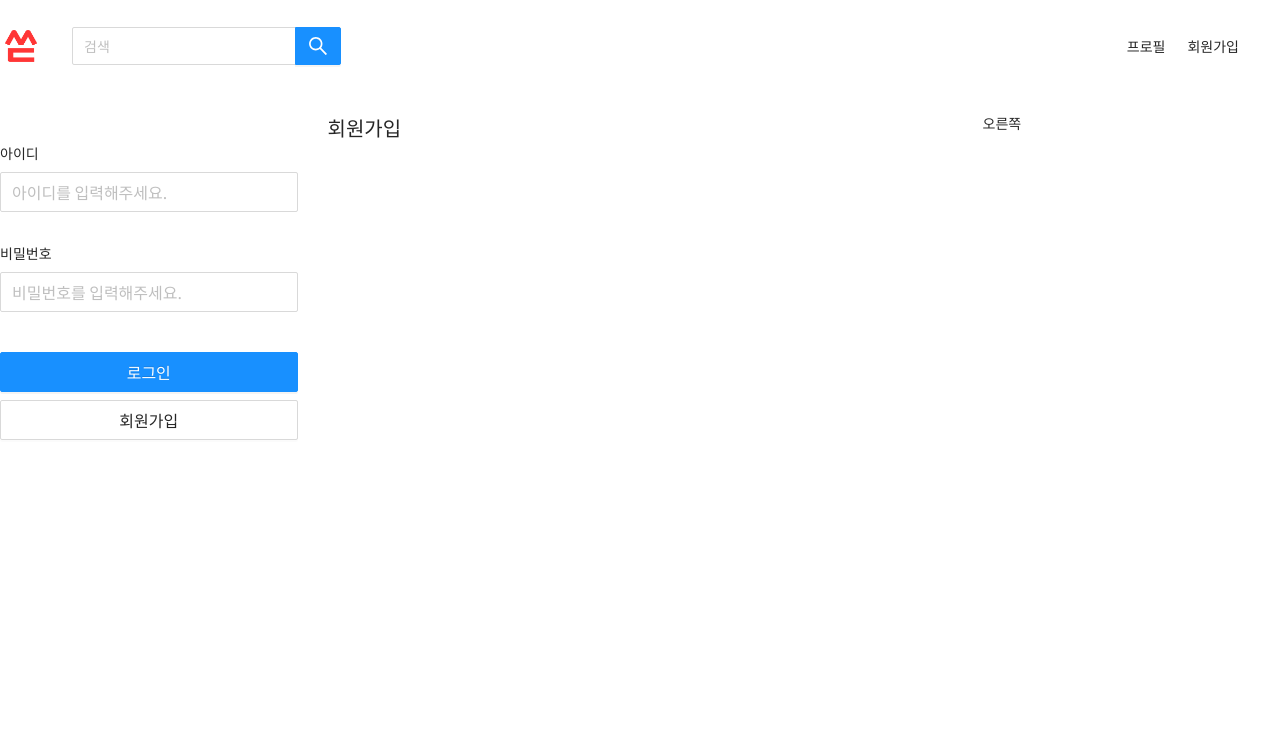
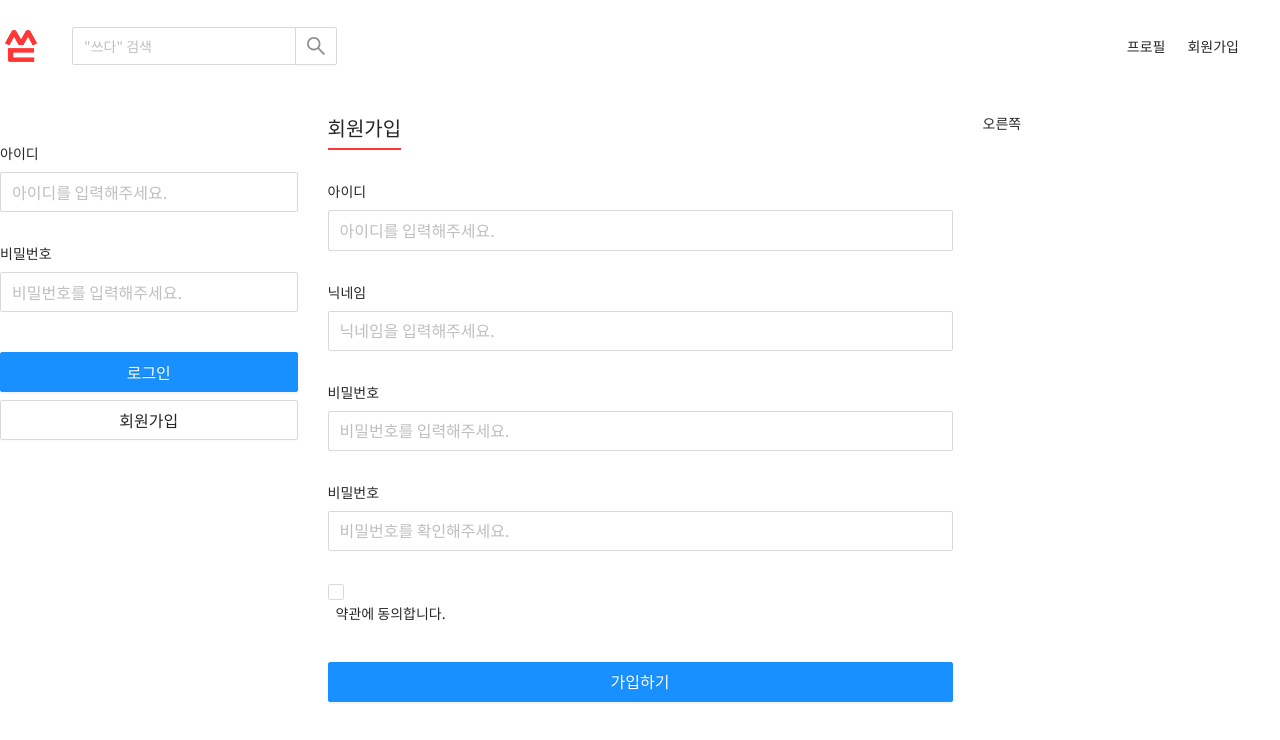
Before and after one commit to kimyang-sun/write, a Next.js app: page /signup in a window 1280 px wide. Shown: the top 740 px of the page. Built offline with nearby package versions, Linux system fonts and the light colour scheme.

Commit message:
회원가입 Form 컴포넌트 추가 및 적용

```diff
--- /dev/null
+++ b/components/FormErrorMessage.tsx
@@ -0,0 +1,20 @@
+import React from 'react';
+import styled from 'styled-components';
+// Types
+type FormErrorMessage = {
+  errorMessage: string;
+};
+
+// styled conponents
+const StyledFormErrorMessage = styled.div`
+  position: absolute;
+  padding-left: 5px;
+  color: ${props => props.theme.color.main};
+`;
+
+// export
+function FormErrorMessage({ errorMessage }: FormErrorMessage) {
+  return <StyledFormErrorMessage>{errorMessage}</StyledFormErrorMessage>;
+}
+
+export default FormErrorMessage;
--- a/components/Header.tsx
+++ b/components/Header.tsx
@@ -57,7 +57,8 @@ const StyledSearch = styled(Search)`
   }
 
   .ant-btn {
-    padding: 4px 12px;
+    width: auto;
+    padding: 4px 10px;
   }
 
   svg {
@@ -77,7 +78,7 @@ function Header() {
           </a>
         </Link>
       </Logo>
-      <StyledSearch placeholder="검색" enterButton></StyledSearch>
+      <StyledSearch placeholder='"쓰다" 검색'></StyledSearch>
       <Nav>
         <Link href="/profile">
           <a>프로필</a>
--- a/components/LoginForm.tsx
+++ b/components/LoginForm.tsx
@@ -4,7 +4,8 @@ import React from 'react';
 import { Controller, useForm } from 'react-hook-form';
 import styled from 'styled-components';
 import { yupResolver } from '@hookform/resolvers/yup';
-import * as yup from 'yup';
+import { loginValidation } from 'src/yup';
+import FormErrorMessage from './FormErrorMessage';
 
 // Types
 type LoginFormProps = {
@@ -19,6 +20,7 @@ type LoginInputType = {
 // styled components
 const StyledLoginForm = styled(Form)`
   > div:not(:last-child) {
+    // 버튼박스만 제외하고
     margin-top: 30px;
     position: relative;
   }
@@ -32,34 +34,15 @@ const StyledLoginForm = styled(Form)`
     margin-bottom: 8px;
   }
 
-  .signup__btnBox {
+  .login__btnBox {
     margin-top: 40px;
   }
 `;
 
-const SignupErrorMessage = styled.div`
-  position: absolute;
-  color: ${props => props.theme.color.main};
-`;
-
-// Yup으로 유효성 검사
-const validationSchema = yup.object({
-  userId: yup
-    .string()
-    .required('아이디를 입력해주세요.')
-    .max(12, '아이디는 12자리 이하여야 합니다.')
-    .min(4, '아이디는 4자리 이상이어야 합니다.'),
-  password: yup
-    .string()
-    .required('비밀번호를 입력해주세요.')
-    .max(15, '비밀번호는 15자리 이하여야 합니다.')
-    .min(4, '비밀번호는 4자리 이상이어야 합니다.'),
-});
-
-// 리턴 컴포넌트
+// export
 function LoginForm({ setIsLoggedIn }: LoginFormProps) {
   const { handleSubmit, errors, control } = useForm<LoginInputType>({
-    resolver: yupResolver(validationSchema),
+    resolver: yupResolver(loginValidation),
   });
   const onSubmit = handleSubmit((data: LoginInputType) => {
     console.log(data);
@@ -79,7 +62,9 @@ function LoginForm({ setIsLoggedIn }: LoginFormProps) {
           defaultValue=""
         />
         {errors.userId && (
-          <SignupErrorMessage>{errors.userId.message}</SignupErrorMessage>
+          <FormErrorMessage
+            errorMessage={errors.userId.message}
+          ></FormErrorMessage>
         )}
       </div>
       <div>
@@ -93,10 +78,12 @@ function LoginForm({ setIsLoggedIn }: LoginFormProps) {
           defaultValue=""
         />
         {errors.password && (
-          <SignupErrorMessage>{errors.password.message}</SignupErrorMessage>
+          <FormErrorMessage
+            errorMessage={errors.password.message}
+          ></FormErrorMessage>
         )}
       </div>
-      <div className="signup__btnBox">
+      <div className="login__btnBox">
         <Button type="primary" htmlType="submit" block>
           로그인
         </Button>
--- a/components/PageTitle.tsx
+++ b/components/PageTitle.tsx
@@ -8,6 +8,10 @@ type PageTitleProps = {
 
 const StyledPageTitle = styled.h2`
   font-size: 1.25rem;
+  display: inline-block;
+  padding-bottom: 5px;
+  margin-bottom: 30px;
+  border-bottom: 2px solid ${props => props.theme.color.main};
 `;
 
 // export
--- /dev/null
+++ b/components/SignupForm.tsx
@@ -0,0 +1,128 @@
+import React from 'react';
+import styled from 'styled-components';
+import { Button, Checkbox, Form, Input } from 'antd';
+import { Controller, useForm } from 'react-hook-form';
+import { yupResolver } from '@hookform/resolvers/yup';
+import { signupValidation } from 'src/yup';
+import FormErrorMessage from 'components/FormErrorMessage';
+
+// Types
+type SignupInputType = {
+  userId: string;
+  nickname: string;
+  password: string;
+  password2: string;
+  term: boolean;
+};
+
+// styled components
+const StyledSignupForm = styled(Form)`
+  > div:not(:first-child) {
+    margin-top: 30px; // ID 인풋박스만 제외하고
+  }
+
+  > div:not(:last-child) {
+    position: relative; // 버튼 박스만 제외하고
+  }
+
+  > div > label {
+    display: inline-block;
+    padding-bottom: 8px;
+  }
+`;
+
+// export
+function SignupForm() {
+  const { handleSubmit, errors, control } = useForm<SignupInputType>({
+    resolver: yupResolver(signupValidation),
+    mode: 'onBlur',
+  });
+
+  const onSubmit = handleSubmit((data: SignupInputType) => {
+    console.log(data);
+  });
+
+  return (
+    <StyledSignupForm onFinish={onSubmit} size="large">
+      <div>
+        <label htmlFor="userId">아이디</label>
+        <Controller
+          as={<Input />}
+          type="text"
+          name="userId"
+          control={control}
+          placeholder="아이디를 입력해주세요."
+          defaultValue=""
+        />
+        {errors.userId && (
+          <FormErrorMessage errorMessage={errors.userId.message} />
+        )}
+      </div>
+      <div>
+        <label htmlFor="nickname">닉네임</label>
+        <Controller
+          as={<Input />}
+          type="text"
+          name="nickname"
+          control={control}
+          placeholder="닉네임을 입력해주세요."
+          defaultValue=""
+        />
+        {errors.nickname && (
+          <FormErrorMessage errorMessage={errors.nickname.message} />
+        )}
+      </div>
+      <div>
+        <label htmlFor="password">비밀번호</label>
+        <Controller
+          as={<Input />}
+          type="password"
+          name="password"
+          control={control}
+          placeholder="비밀번호를 입력해주세요."
+          defaultValue=""
+        />
+        {errors.password && (
+          <FormErrorMessage errorMessage={errors.password.message} />
+        )}
+      </div>
+      <div>
+        <label htmlFor="password2">비밀번호</label>
+        <Controller
+          as={<Input />}
+          type="password"
+          name="password2"
+          control={control}
+          placeholder="비밀번호를 확인해주세요."
+          defaultValue=""
+        />
+        {errors.password2 && (
+          <FormErrorMessage errorMessage={errors.password2.message} />
+        )}
+      </div>
+      <div>
+        <Controller
+          name="term"
+          control={control}
+          defaultValue={false}
+          render={({ onChange, value }) => (
+            <Checkbox
+              onChange={e => onChange(e.target.checked)}
+              checked={value}
+            >
+              약관에 동의합니다.
+            </Checkbox>
+          )}
+        />
+        {errors.term && <FormErrorMessage errorMessage={errors.term.message} />}
+      </div>
+      <div>
+        <Button type="primary" htmlType="submit" block>
+          가입하기
+        </Button>
+      </div>
+    </StyledSignupForm>
+  );
+}
+
+export default SignupForm;
--- a/package.json
+++ b/package.json
@@ -15,9 +15,12 @@
     "antd": "^4.12.3",
     "babel-plugin-styled-components": "^1.12.0",
     "next": "10.0.7",
+    "next-redux-wrapper": "^6.0.2",
     "react": "17.0.1",
     "react-dom": "17.0.1",
     "react-hook-form": "^6.15.2",
+    "react-redux": "^7.2.2",
+    "redux": "^4.0.5",
     "styled-components": "^5.2.1",
     "styled-normalize": "^8.0.7",
     "yup": "^0.32.9"
@@ -25,6 +28,7 @@
   "devDependencies": {
     "@types/node": "^14.14.30",
     "@types/react": "^17.0.2",
+    "@types/react-redux": "^7.1.16",
     "@typescript-eslint/eslint-plugin": "^4.15.1",
     "@typescript-eslint/parser": "^4.15.1",
     "eslint": "^7.20.0",
--- a/pages/signup.tsx
+++ b/pages/signup.tsx
@@ -1,16 +1,7 @@
-import AppLayout from 'components/AppLayout';
 import Head from 'next/head';
 import React from 'react';
-import styled from 'styled-components';
-import { Button, Form, Input } from 'antd';
 import PageTitle from 'components/PageTitle';
-
-// Types
-
-// styled components
-const StyledSignup = styled.div``;
-
-const SignupForm = styled(Form)``;
+import SignupForm from 'components/SignupForm';
 
 // export
 function Signup() {
@@ -20,7 +11,7 @@ function Signup() {
         <title>회원가입 | &quot;쓰다&quot;</title>
       </Head>
       <PageTitle title="회원가입" />
-      <StyledSignup></StyledSignup>
+      <SignupForm />
     </>
   );
 }
--- /dev/null
+++ b/src/yup.ts
@@ -0,0 +1,37 @@
+import * as yup from 'yup';
+
+// Yup으로 유효성 검사
+export const loginValidation = yup.object({
+  userId: yup
+    .string()
+    .required('아이디를 입력해주세요.')
+    .max(12, '아이디는 12자리 이하여야 합니다.')
+    .min(4, '아이디는 4자리 이상이어야 합니다.'),
+  password: yup
+    .string()
+    .required('비밀번호를 입력해주세요.')
+    .max(15, '비밀번호는 15자리 이하여야 합니다.')
+    .min(4, '비밀번호는 4자리 이상이어야 합니다.'),
+});
+
+export const signupValidation = yup.object({
+  userId: yup
+    .string()
+    .required('아이디를 입력해주세요.')
+    .max(12, '아이디는 12자리 이하여야 합니다.')
+    .min(4, '아이디는 4자리 이상이어야 합니다.'),
+  nickname: yup
+    .string()
+    .required('닉네임을 입력해주세요.')
+    .max(15, '닉네임은 15자리 이하여야 합니다.')
+    .min(2, '닉네임은 2자리 이상이어야 합니다.'),
+  password: yup
+    .string()
+    .required('비밀번호를 입력해주세요.')
+    .max(15, '비밀번호는 15자리 이하여야 합니다.')
+    .min(4, '비밀번호는 4자리 이상이어야 합니다.'),
+  password2: yup
+    .string()
+    .oneOf([yup.ref('password'), null], '비밀번호가 일치하지 않습니다.'),
+  term: yup.boolean().oneOf([true], '약관에 동의해주세요.'),
+});
```
Also changed, not shown: store/configureStore.ts (added, +10 -0 lines), 1 other file (tests, documents, lock files or other folders).
